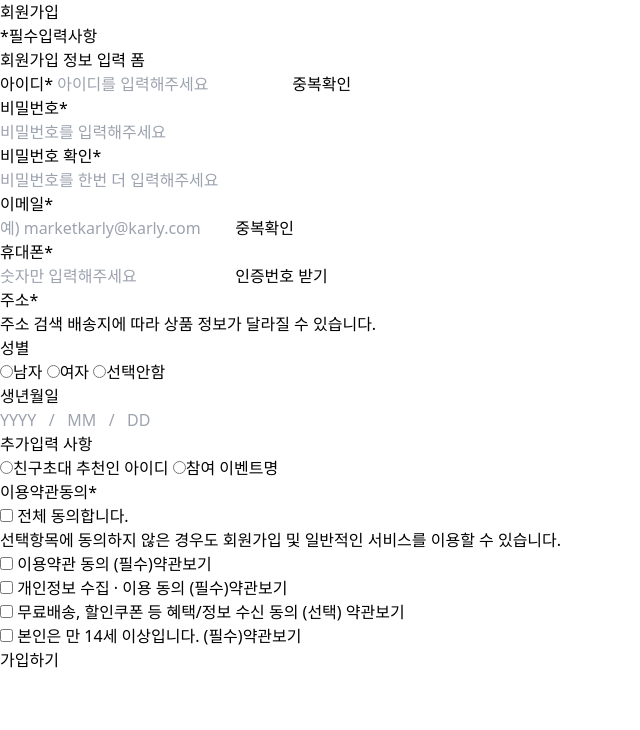
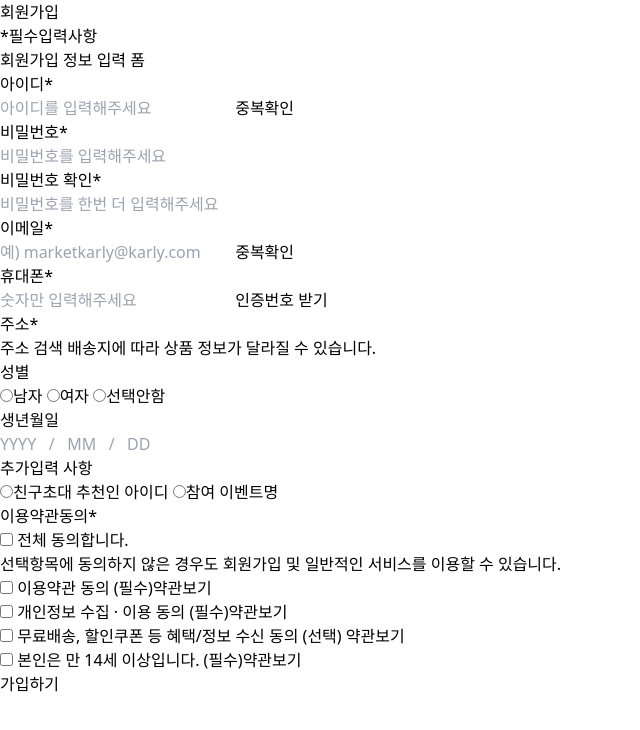
Before and after one commit to shju0317/js-project-karly, a plain HTML site: page client/register.html in a window 1280 px wide. Shown: the whole page, without its empty margins (0-640 px from the left). Drawn offline with Linux system fonts and the light colour scheme; a web font is replaced by a local one.

```diff
--- a/client/register.html
+++ b/client/register.html
@@ -19,13 +19,13 @@
           <fieldset class="border-b border-t-2 border-black">
             <legend class="sr-only">회원가입 정보 입력 폼</legend>
             <div class="my-5 flex h-11 max-w-2xl gap-2">
-              <label class="w-36 py-2 text-base font-semibold">
+              <p class="w-36 py-2 text-base font-semibold">
                 아이디<span
                   class="pl-1 font-semibold text-error"
                   aria-label="필수 입력 사항"
                   >*</span
                 >
-              </label>
+              </p>
               <input
                 type="text"
                 placeholder="아이디를 입력해주세요"
```
